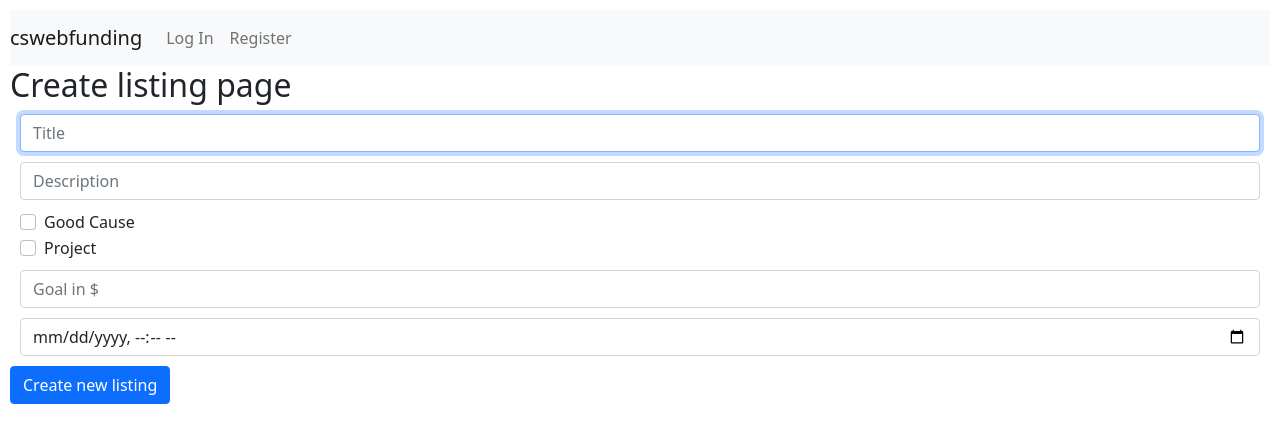
After one commit to SDeVuyst/CS50W-final-project, a Django app: page /newlisting in a window 1280 px wide. The commit adds this page. Shown: the top 443 px of the page. Run offline with Django 3.2, Linux system fonts and the light colour scheme.

Commit message:
added ability to add listing

```diff
--- a/FINAL PROJECT/cswebfunding/admin.py
+++ b/FINAL PROJECT/cswebfunding/admin.py
@@ -1,4 +1,6 @@
 from django.contrib import admin
-from .models import User
+from .models import User, Listing
+
 # Register your models here.
 admin.site.register(User)
+admin.site.register(Listing)
--- a/FINAL PROJECT/cswebfunding/static/cswebfunding/cswebfunding.js
+++ b/FINAL PROJECT/cswebfunding/static/cswebfunding/cswebfunding.js
@@ -1,3 +1,4 @@
+
 function addfunds () {
 
     // Get amount and set up for converting to decimal in backend
--- a/FINAL PROJECT/cswebfunding/static/cswebfunding/styles.css
+++ b/FINAL PROJECT/cswebfunding/static/cswebfunding/styles.css
@@ -1,3 +1,7 @@
 body {
   margin: 10px;
 }
+
+.form-group {
+  margin: 10px;
+}
--- a/FINAL PROJECT/cswebfunding/templates/cswebfunding/index.html
+++ b/FINAL PROJECT/cswebfunding/templates/cswebfunding/index.html
@@ -2,7 +2,8 @@
 
 {% block body %}
 
-<p>TODO</p>
+<!-- Button redirect to newmodal page -->
+<a href="{% url 'newlisting' %}"><button class="btn btn-primary">New Listing</button></a>
 
 <!-- Button trigger modal to add funds -->
 <button onclick="hidemodalmessage()" type="button" class="btn btn-primary" data-bs-toggle="modal" data-bs-target="#fundsModal">Add Funds</button>
--- /dev/null
+++ b/FINAL PROJECT/cswebfunding/templates/cswebfunding/newlisting.html
@@ -0,0 +1,40 @@
+{% extends "cswebfunding/layout.html" %}
+
+{% block body %}
+<h2>Create listing page</h2>
+<form action="{% url 'newlisting' %}" method="post">
+    {% csrf_token %}
+    <!-- Title input -->
+    <div class="form-group">
+        <input autofocus autocomplete="off" class="form-control" type="text" name="title" placeholder="Title" maxlength="50">
+    </div>
+    <!-- Description input -->
+    <div class="form-group">
+        <input autocomplete="off" class="form-control" type="text" name="description" placeholder="Description" maxlength="256">
+    </div>
+    <!-- Category input -->
+    <div class="form-group">
+        <div class="form-check">
+            <input class="form-check-input" type="checkbox" name="goodcause" id="good_cause" value=1>
+            <label class="form-check-label" for="good_cause">Good Cause</label>
+        </div>
+        <div class="form-check">
+            <input class="form-check-input" type="checkbox" name="project" id="project" value=1>
+            <label class="form-check-label" for="project">Project</label>
+        </div>
+    </div>
+    <!-- Goal input -->
+    <div class="form-group">
+        <input autocomplete="off" class="form-control" type="number" name="goal" placeholder="Goal in $">
+    </div>
+    <!--TODO Main image input -->
+
+    <!-- Final date input -->
+    <div class="form-group">
+        <input class="form-control" type="datetime-local" name="final_date">
+    </div>
+
+    <!-- Submit button -->
+    <input autocomplete="off" class="btn btn-primary" type="submit" value="Create new listing">
+</form>
+{% endblock %}
--- a/FINAL PROJECT/cswebfunding/urls.py
+++ b/FINAL PROJECT/cswebfunding/urls.py
@@ -8,6 +8,7 @@ urlpatterns = [
     path("login", views.login_view, name="login"),
     path("logout", views.logout_view, name="logout"),
     path("register", views.register, name="register"),
+    path('newlisting', views.newlisting, name="newlisting"),
 
     # API PATHS
     path("addfunds/<str:amount>", views.addfunds, name="addfunds"),
--- a/FINAL PROJECT/cswebfunding/views.py
+++ b/FINAL PROJECT/cswebfunding/views.py
@@ -6,7 +6,7 @@ from django.urls import reverse
 
 from decimal import Decimal
 
-from .models import User
+from .models import User, Listing
 
 
 def index(request):
@@ -75,3 +75,28 @@ def addfunds(request, amount):
     user.save()
 
     return JsonResponse({"Message": f"{request.user.username} added {amount} to their balance"}, status=200)
+
+
+def newlisting(request):
+    if request.method == "GET":
+        return render(request, "cswebfunding/newlisting.html")
+
+    elif request.method == "POST":
+        # TODO: errorcheck
+        # Get all the info needed and create a new listing
+        listing = Listing(
+            title = request.POST["title"],
+            description = request.POST["description"],
+            author = request.user,
+            project = request.POST["project"],
+            goodcause = request.POST["goodcause"],
+            goal = request.POST["goal"],
+            final_date = request.POST["final_date"]
+        )
+
+        listing.save()
+
+        # Return to index page
+        return render(request, "cswebfunding/index.html")
+    else:
+        return render(request, "cswebfunding/index.html")
```
Also changed, not shown: FINAL PROJECT/cswebfunding/models.py (+7 -2 lines), FINAL PROJECT/cswebfunding/migrations/0004_auto_20210730_1203.py (added), FINAL PROJECT/cswebfunding/migrations/0005_auto_20210730_1235.py (added), FINAL PROJECT/db.sqlite3.
